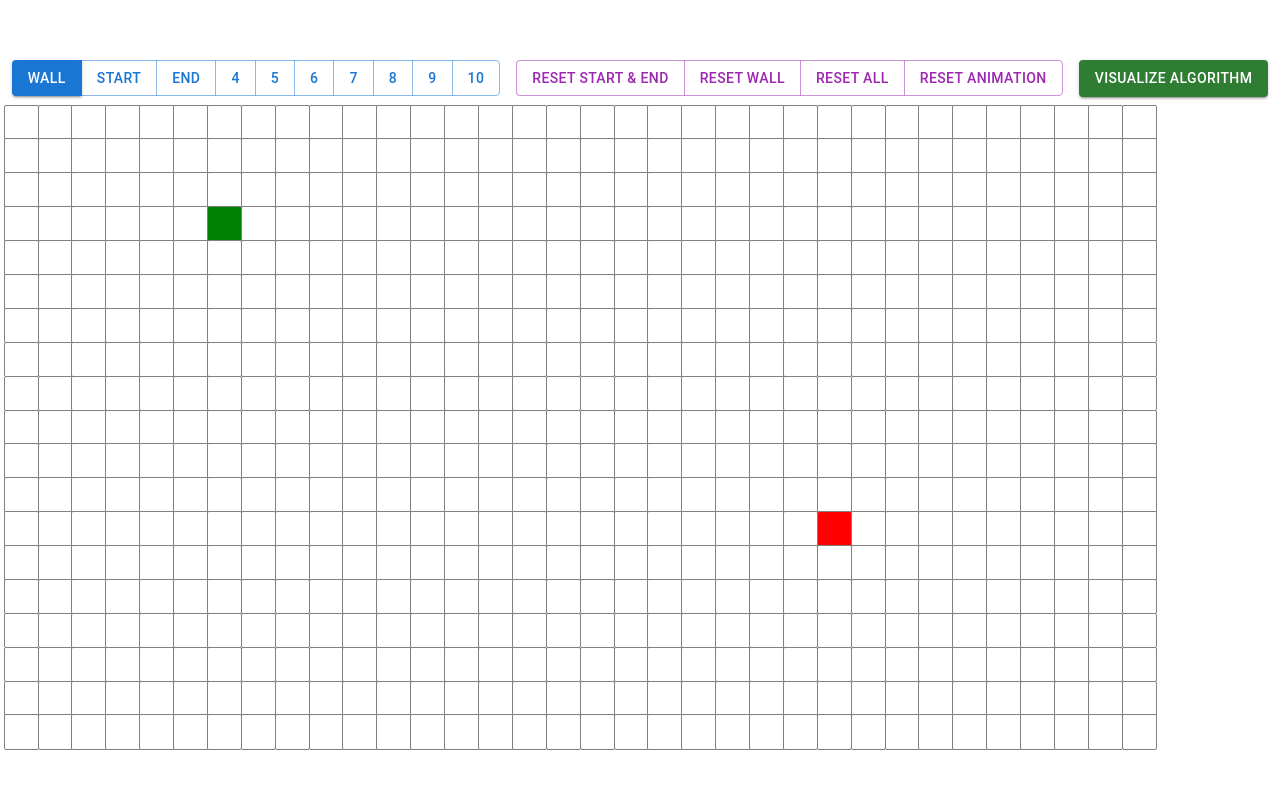
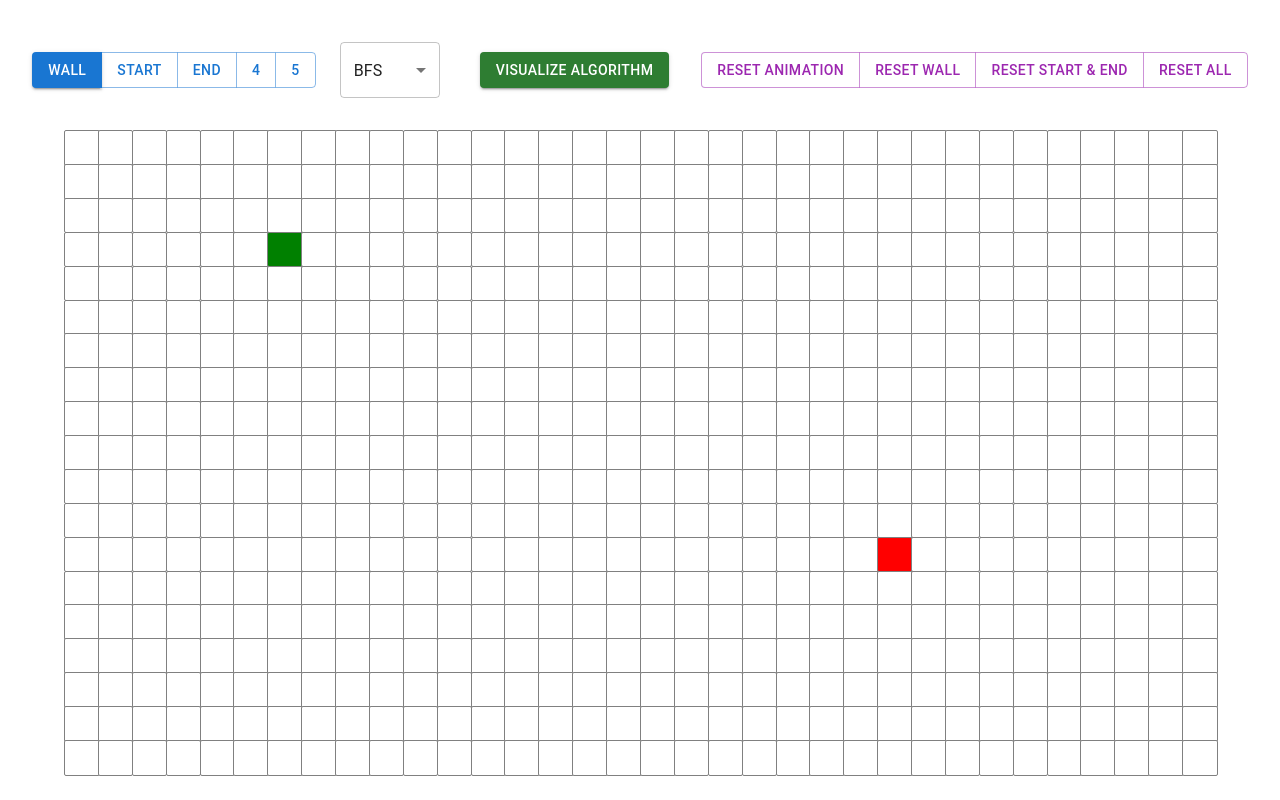
Before and after one commit to durpdur/PathFindingAlgos, a React (Vite) app: page / in a window 1280 px wide. Built offline with nearby package versions, Linux system fonts and the light colour scheme.

Commit message:
Added algorithm selection drop down and fixed css styling

```diff
--- a/src/App.tsx
+++ b/src/App.tsx
@@ -3,7 +3,7 @@ import "./App.css";
 import { bfs } from "./algorithms/algorithmsAggregator";
 
 import Grid from "./components/Grid";
-import Toolbar from "./components/Toolbar";
+import Toolbar from "./components/Toolbar/Toolbar";
 
 function App() {
   /********************
@@ -49,6 +49,9 @@ function App() {
   // Type of selection depending on currentItemSelected
   const [selectionType, setSelectionType] = useState<boolean>(true); // true: click and drag, false: click
 
+  // Type of algorithm selected
+  const [algorithm, setAlgorithm] = useState<string>("BFS");
+
   /********************
    FUNCTIONS
   ********************/
@@ -91,23 +94,26 @@ function App() {
     setBoxStates(newStates);
   };
 
-  // Resets just the start and end
+  // Resets start and end
   const resetStartAndEnd = () => {
-    const newStart: [number, number] = [
-      Math.floor(gridRow / 5),
-      Math.floor(gridCol / 5),
-    ];
-    const newEnd: [number, number] = [
-      Math.floor(gridRow / 5) * 4,
-      Math.floor(gridCol / 5) * 4,
-    ];
+    const newStart: [number, number] = [Math.floor(gridRow / 5), Math.floor(gridCol / 5)];
+    const newEnd: [number, number] = [Math.floor(gridRow / 5) * 4, Math.floor(gridCol / 5) * 4];
 
-    const newBoxStates = boxStates;
+    // deep clone
+    const newBoxStates = boxStates.map(row => [...row]);
+
+    // clear old start/end
+    const [oldSRow, oldSCol] = startNodeCoord;
+    const [oldERow, oldECol] = endNodeCoord;
+    newBoxStates[oldSRow][oldSCol] = 0;
+    newBoxStates[oldERow][oldECol] = 0;
+
+    // set new start/end
     newBoxStates[newStart[0]][newStart[1]] = 2;
     newBoxStates[newEnd[0]][newEnd[1]] = 3;
 
-    swapStartNodeCoord(newStart[0], newStart[1], newBoxStates);
-    swapEndNodeCoord(newEnd[0], newEnd[1], newBoxStates);
+    setStartNodeCoord(newStart);
+    setEndNodeCoord(newEnd);
     setBoxStates(newBoxStates);
   };
 
@@ -172,6 +178,10 @@ function App() {
     );
   };
 
+  /********************
+   Path visualization
+  ********************/
+
   // Visualize algorithm by their visited nodes in order and shortest path found
   const visualizeAlgorithm = () => {
     resetAnimation();
@@ -184,7 +194,6 @@ function App() {
 
     const newBoxStates = boxStates.map((row) => [...row]);
 
-    // Step 1: Animate visited nodes
     for (let i = 0; i <= visitedNodesInOrder.length; i++) {
       setTimeout(() => {
         if (i === visitedNodesInOrder.length) {
@@ -208,7 +217,7 @@ function App() {
     }
   };
 
-  // Step 2: Animate shortest path
+  // Animates shortest path
   const animateShortestPath = (shortestPath: [number, number][]) => {
     for (let i = 0; i < shortestPath.length; i++) {
       setTimeout(() => {
@@ -245,8 +254,16 @@ function App() {
    RETURN
   ********************/
   return (
-    <div>
+    <div style={{
+      display: "flex",
+      flexDirection: "column",
+      alignItems: "center",
+      justifyContent: "center", // vertical centering
+      height: "100vh", // full screen height
+    }}>
       <Toolbar
+        algorithmSelected={algorithm}
+        setAlgorithm={setAlgorithm}
         itemPlacement={currentItemSelected}
         setItemPlacement={handleItemSelect}
         resetStartEnd={resetStartAndEnd}
--- a/src/algorithms/algorithmsAggregator.tsx
+++ b/src/algorithms/algorithmsAggregator.tsx
@@ -1 +1,2 @@
 export { bfs } from "./bfs"
+export { dijkstras } from "./dijkstras"
--- /dev/null
+++ b/src/algorithms/dijkstras.tsx
@@ -0,0 +1,202 @@
+// Types
+export type Coord = [number, number];
+
+export interface DijkstraOptions {
+  // Cost for stepping *into* a cell with value `cellValue` at (i,j).
+  // Defaults to 1 for all traversable cells.
+  costOf?: (cellValue: number, i: number, j: number) => number;
+  // 4-way by default; pass your own if you want diagonals.
+  directions?: ReadonlyArray<Readonly<[number, number]>>;
+  // Which cell value is considered a wall (non-traversable)
+  wallValue?: number;
+}
+
+export interface DijkstraResult {
+  visitedNodesInOrder: Coord[];
+  shortestPath: Coord[];
+  distances: number[][];
+  prev: (Coord | null)[][];
+  reached: boolean;
+}
+
+// Minimal min-heap for { i, j, dist } or any T with a comparator
+class MinHeap<T> {
+  private a: T[] = [];
+  private cmp: (x: T, y: T) => number;
+
+  constructor(cmp: (x: T, y: T) => number) {
+    this.cmp = cmp; // ✅ store the comparator
+  }
+
+  push(x: T) {
+    this.a.push(x);
+    this.bubbleUp(this.a.length - 1);
+  }
+
+  pop(): T | undefined {
+    if (this.a.length === 0) return undefined;
+    const min = this.a[0];
+    const last = this.a.pop()!;
+    if (this.a.length > 0) {
+      this.a[0] = last;
+      this.sinkDown(0);
+    }
+    return min;
+  }
+
+  get size(): number {
+    return this.a.length;
+  }
+
+  private bubbleUp(i: number): void {
+    while (i > 0) {
+      const p = Math.floor((i - 1) / 2);
+      if (this.cmp(this.a[i], this.a[p]) >= 0) break;
+      const tmp = this.a[i];
+      this.a[i] = this.a[p];
+      this.a[p] = tmp;
+      i = p;
+    }
+  }
+
+  private sinkDown(i: number): void {
+    const n = this.a.length;
+    while (true) {
+      const l = 2 * i + 1;
+      const r = 2 * i + 2;
+      let s = i;
+
+      if (l < n && this.cmp(this.a[l], this.a[s]) < 0) s = l;
+      if (r < n && this.cmp(this.a[r], this.a[s]) < 0) s = r;
+
+      if (s === i) break;
+
+      const tmp = this.a[i];
+      this.a[i] = this.a[s];
+      this.a[s] = tmp;
+
+      i = s;
+    }
+  }
+}
+
+
+type Node = { i: number; j: number; dist: number };
+
+/**
+ * Dijkstra's algorithm on a grid.
+ * - `boxStates[i][j] === 1` is treated as a wall (configurable via options.wallValue).
+ * - By default, each move costs 1 (configurable via options.costOf).
+ * - 4-directional movement by default (configurable via options.directions).
+ */
+export function dijkstras(
+  boxStates: number[][],
+  start: Coord,
+  end: Coord,
+  options: DijkstraOptions = {}
+): DijkstraResult {
+  const rows = boxStates.length;
+  const cols = boxStates[0]?.length ?? 0;
+
+  const {
+    costOf = () => 1,
+    directions = [
+      [0, 1],
+      [1, 0],
+      [0, -1],
+      [-1, 0],
+    ],
+    wallValue = 1,
+  } = options;
+
+  // Distances & prev
+  const distances = Array.from({ length: rows }, () =>
+    Array<number>(cols).fill(Infinity)
+  );
+  const prev: (Coord | null)[][] = Array.from({ length: rows }, () =>
+    Array<Coord | null>(cols).fill(null)
+  );
+
+  // To record the order in which nodes are "finalized" (popped from heap)
+  const visitedNodesInOrder: Coord[] = [];
+
+  // Guard: invalid grid
+  if (rows === 0 || cols === 0) {
+    return {
+      visitedNodesInOrder,
+      shortestPath: [],
+      distances,
+      prev,
+      reached: false,
+    };
+  }
+
+  // Guard: start or end is a wall
+  if (
+    boxStates[start[0]]?.[start[1]] === wallValue ||
+    boxStates[end[0]]?.[end[1]] === wallValue
+  ) {
+    return {
+      visitedNodesInOrder,
+      shortestPath: [],
+      distances,
+      prev,
+      reached: false,
+    };
+  }
+
+  // Min-heap by distance
+  const heap = new MinHeap<Node>((a, b) => a.dist - b.dist);
+
+  // Initialize
+  distances[start[0]][start[1]] = 0;
+  heap.push({ i: start[0], j: start[1], dist: 0 });
+
+  const inBounds = (i: number, j: number) =>
+    i >= 0 && j >= 0 && i < rows && j < cols;
+
+  // Dijkstra
+  while (heap.size > 0) {
+    const curr = heap.pop()!;
+    const { i, j, dist } = curr;
+
+    // If this is a stale entry (we already found a better distance), skip
+    if (dist !== distances[i][j]) continue;
+
+    visitedNodesInOrder.push([i, j]);
+
+    // Early exit if we reached the end
+    if (i === end[0] && j === end[1]) break;
+
+    for (const [di, dj] of directions) {
+      const ni = i + di;
+      const nj = j + dj;
+      if (!inBounds(ni, nj)) continue;
+      if (boxStates[ni][nj] === wallValue) continue;
+
+      const stepCost = costOf(boxStates[ni][nj], ni, nj);
+      const nd = dist + stepCost;
+
+      if (nd < distances[ni][nj]) {
+        distances[ni][nj] = nd;
+        prev[ni][nj] = [i, j];
+        heap.push({ i: ni, j: nj, dist: nd });
+      }
+    }
+  }
+
+  // Reconstruct shortest path (if reachable)
+  const shortestPath: Coord[] = [];
+  let reached = distances[end[0]][end[1]] !== Infinity;
+
+  if (reached) {
+    let at: Coord | null = end;
+    while (at) {
+      shortestPath.unshift(at);
+      const p: Coord | null = prev[at[0]][at[1]];
+      at = p;
+    }
+  }
+
+  return { visitedNodesInOrder, shortestPath, distances, prev, reached };
+}
--- a/src/components/Grid.tsx
+++ b/src/components/Grid.tsx
@@ -6,7 +6,7 @@ Args
 
 import React, { useEffect, useState } from "react";
 
-import Node from "./Node";
+import Node from "./Node/Node";
 
 // Props
 interface GridProps {
--- a/src/components/Node.css
+++ b/src/components/Node/Node.css
@@ -9,6 +9,7 @@
   50% {
     transform: scale(0.5);
     opacity: 1;
+    border-radius: 50px;
     background-color: #b8dcd8;
   }
 
--- a/src/components/Toolbar.tsx
+++ /dev/null
@@ -1,69 +0,0 @@
-import React from "react";
-import { Button, ButtonGroup } from "@mui/material";
-
-interface ToolbarProps {
-  itemPlacement: number;
-  setItemPlacement: (item: number) => void;
-  resetStartEnd: () => void;
-  resetWall: () => void;
-  resetAll: () => void;
-  visualizeAlgo: () => void;
-  resetAnimation: () => void;
-}
-
-const Toolbar: React.FC<ToolbarProps> = ({
-  itemPlacement,
-  setItemPlacement,
-  resetStartEnd,
-  resetWall,
-  resetAll,
-  visualizeAlgo,
-  resetAnimation,
-}) => {
-  const selectedValue = itemPlacement;
-
-  const toolLabels: Record<number, string> = {
-    1: "Wall",
-    2: "Start",
-    3: "End",
-  };
-
-  return (
-    <div style={{ padding: "8px" }}>
-      <ButtonGroup variant="outlined" color="primary">
-        {Array.from({ length: 10 }, (_, i) => {
-          const number = i + 1;
-          const label = toolLabels[number] ?? number.toString();
-
-          return (
-            <Button
-              key={number}
-              variant={selectedValue === number ? "contained" : "outlined"}
-              onClick={() => setItemPlacement(number)}
-            >
-              {label}
-            </Button>
-          );
-        })}
-      </ButtonGroup>
-
-      <ButtonGroup variant="outlined" color="secondary" sx={{ ml: 2 }}>
-        <Button onClick={resetStartEnd}>Reset Start & End</Button>
-        <Button onClick={resetWall}>Reset Wall</Button>
-        <Button onClick={resetAll}>Reset All</Button>
-        <Button onClick={resetAnimation}>Reset Animation</Button>
-      </ButtonGroup>
-
-      <Button
-        variant="contained"
-        color="success"
-        sx={{ ml: 2 }}
-        onClick={visualizeAlgo}
-      >
-        Visualize Algorithm
-      </Button>
-    </div>
-  );
-};
-
-export default Toolbar;
--- /dev/null
+++ b/src/components/Toolbar/Toolbar.tsx
@@ -0,0 +1,98 @@
+import React from "react";
+import { Button, ButtonGroup, FormControl, Box, MenuItem, Select, type SelectChangeEvent } from "@mui/material";
+
+interface ToolbarProps {
+  itemPlacement: number;
+  setItemPlacement: (item: number) => void;
+
+  algorithmSelected: string;
+  setAlgorithm: (algo: string) => void;
+
+  resetStartEnd: () => void;
+  resetWall: () => void;
+  resetAll: () => void;
+  visualizeAlgo: () => void;
+  resetAnimation: () => void;
+}
+
+const Toolbar: React.FC<ToolbarProps> = ({
+  itemPlacement,
+  setItemPlacement,
+
+  algorithmSelected,
+  setAlgorithm,
+
+  resetStartEnd,
+  resetWall,
+  resetAll,
+  visualizeAlgo,
+  resetAnimation,
+}) => {
+  const selectedValue = itemPlacement;
+
+  const toolLabels: Record<number, string> = {
+    1: "Wall",
+    2: "Start",
+    3: "End",
+  };
+
+  return (
+    <Box
+      sx={{
+      backgroundColor: "white",
+      borderRadius: 2,
+      p: 1,
+      mb: 2,
+      display: "flex",
+      alignItems: "center",
+      gap: 2,
+      flexWrap: "wrap",
+    }}
+    >
+      <ButtonGroup variant="outlined" color="primary">
+        {Array.from({ length: 5 }, (_, i) => {
+          const number = i + 1;
+          const label = toolLabels[number] ?? number.toString();
+          return (
+            <Button
+              key={number}
+              variant={selectedValue === number ? "contained" : "outlined"}
+              onClick={() => setItemPlacement(number)}
+            >
+              {label}
+            </Button>
+          );
+        })}
+      </ButtonGroup>
+      <FormControl sx={{ m: 1, minWidth: 100}} color="primary">
+        <Select
+          labelId="selectedAlgorithm"
+          value={algorithmSelected}
+          onChange={(e) => setAlgorithm(e.target.value as string)}
+          autoWidth
+        >
+          <MenuItem value="BFS">BFS</MenuItem>
+          <MenuItem value="DFS">DFS</MenuItem>
+          <MenuItem value="dijkstra">Dijkstra's</MenuItem>
+          <MenuItem value="a_star">A*</MenuItem>
+        </Select>
+      </FormControl>
+      <Button
+        variant="contained"
+        color="success"
+        sx={{ ml: 2 }}
+        onClick={visualizeAlgo}
+        >
+          Visualize Algorithm
+      </Button>
+      <ButtonGroup variant="outlined" color="secondary" sx={{ ml: 2 }}>
+        <Button onClick={resetAnimation}>Reset Animation</Button>
+        <Button onClick={resetWall}>Reset Wall</Button>
+        <Button onClick={resetStartEnd}>Reset Start & End</Button>
+        <Button onClick={resetAll}>Reset All</Button>
+      </ButtonGroup>
+    </Box>
+  );
+};
+
+export default Toolbar;
```
Also changed, not shown: src/components/Node/Node.tsx (renamed from src/components/Node.tsx).
